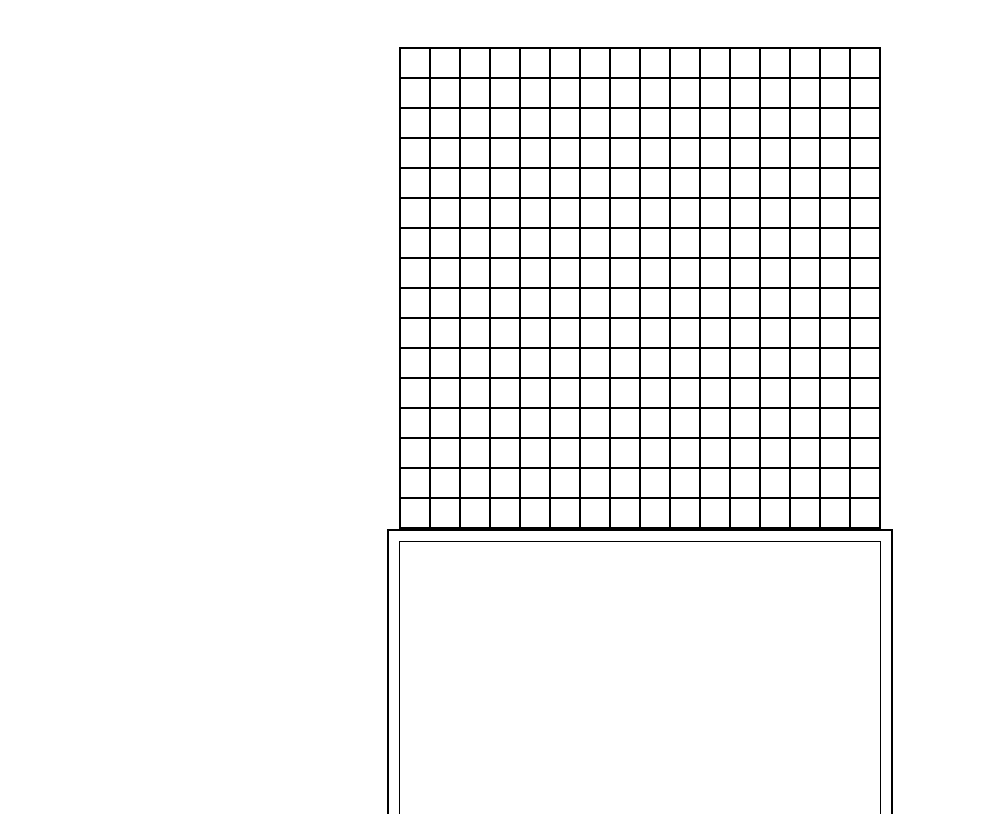
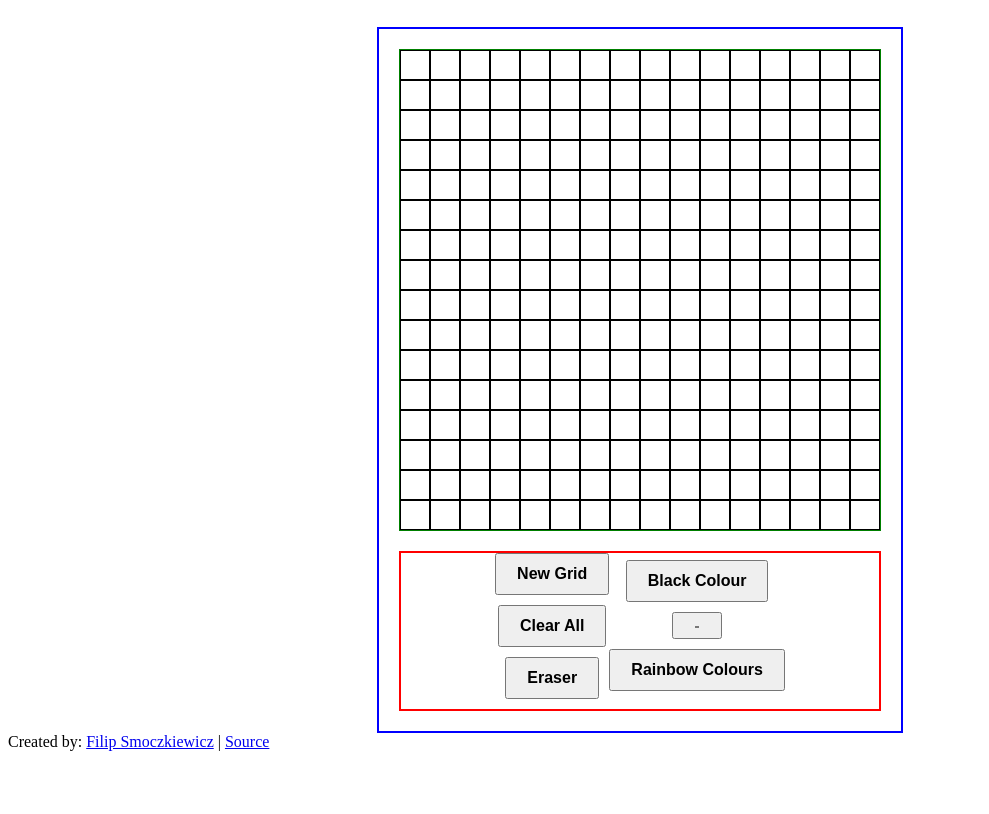
Before and after one commit to filipsmoczkiewicz/Etch-a-Sketch-top, a plain HTML site: page index.html in a window 1280 px wide. Shown: the part 138-952 px from the top of the page, without its empty margins (0-989 px from the left). After the commit the page ends 897 px from the top, so only its background shows below. Drawn offline with Linux system fonts and the light colour scheme.

Commit message:
Fixed the drawing grid showing outside the desired borders

```diff
--- a/index.html
+++ b/index.html
@@ -10,14 +10,13 @@
 </head>
 
 <body>
+
   <div class="header">
     <h1>Etch-a-Sketch Online for The Odin Project</h1>
     <h2>Filip Smoczkiewicz</h2>
   </div>
-  <div class="container-wrapper">
-    <div class="grid-container">
-      <div class="container"></div>
-    </div>
+
+  <main>
     <div class="borderContainer">
       <div class="container"></div>
       <div class="controls-container">
@@ -35,8 +34,18 @@
         </div>
       </div>
     </div>
+    </div>
 
-  <script src="script.js"></script>
+    <script src="script.js"></script>
+
+  </main>
+
+  <footer class="footer">
+    Created by:
+    <a class="footer-link" href="https://github.com/filipsmoczkiewicz">Filip Smoczkiewicz</a> | <a class="footer-link"
+      href="https://github.com/filipsmoczkiewicz/Etch-a-Sketch-top">Source</a>
+  </footer>
+
 </body>
 
 </html>
--- a/style.css
+++ b/style.css
@@ -6,8 +6,10 @@
 }
 
 .borderContainer {
-  border: 2px solid black;
-  padding: 10px;
+  border: 2px solid blue;
+  padding: 20px;
+  width: fit-content;
+  margin: auto;
 }
 
 .container {
@@ -15,11 +17,19 @@
   flex-wrap: wrap;
   width: 480px;
   height: 480px;
-  border: 1px solid black;
+  border: 1px solid green;
   margin: auto;
-  box-sizing: content-box; /* Add this line */
+  box-sizing: content-box;
 }
 
+/*
+.grid-container {
+  display: flex;
+  justify-content: center;
+}
+*/
+
+/* squares inside the grid */
 .square {
   width: 30px;
   height: 30px;
@@ -27,18 +37,11 @@
   box-sizing: border-box;
 }
 
-.header {
-  display: flex;
-  justify-content: center;
-  align-items: center;
-  flex-direction: column;
-  margin-bottom: 10px;
-}
-
 .controls-container {
   display: flex;
   justify-content: center;
   margin-top: 20px;
+  border: 2px solid red;
 }
 
 .controls-wrapper {
@@ -62,3 +65,11 @@
   padding: 10px 20px;
   margin-bottom: 10px;
 }
+
+.header {
+  display: flex;
+  justify-content: center;
+  align-items: center;
+  flex-direction: column;
+  margin-bottom: 10px;
+}
```
